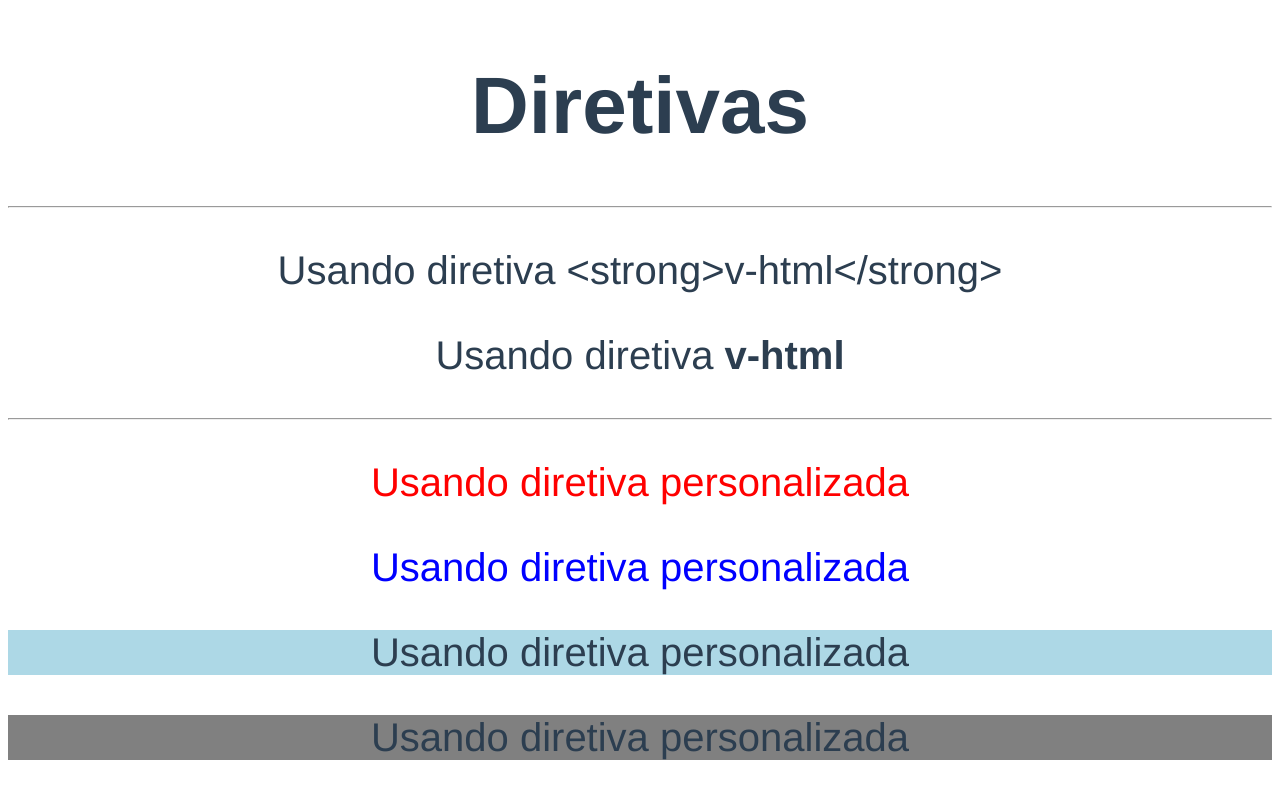
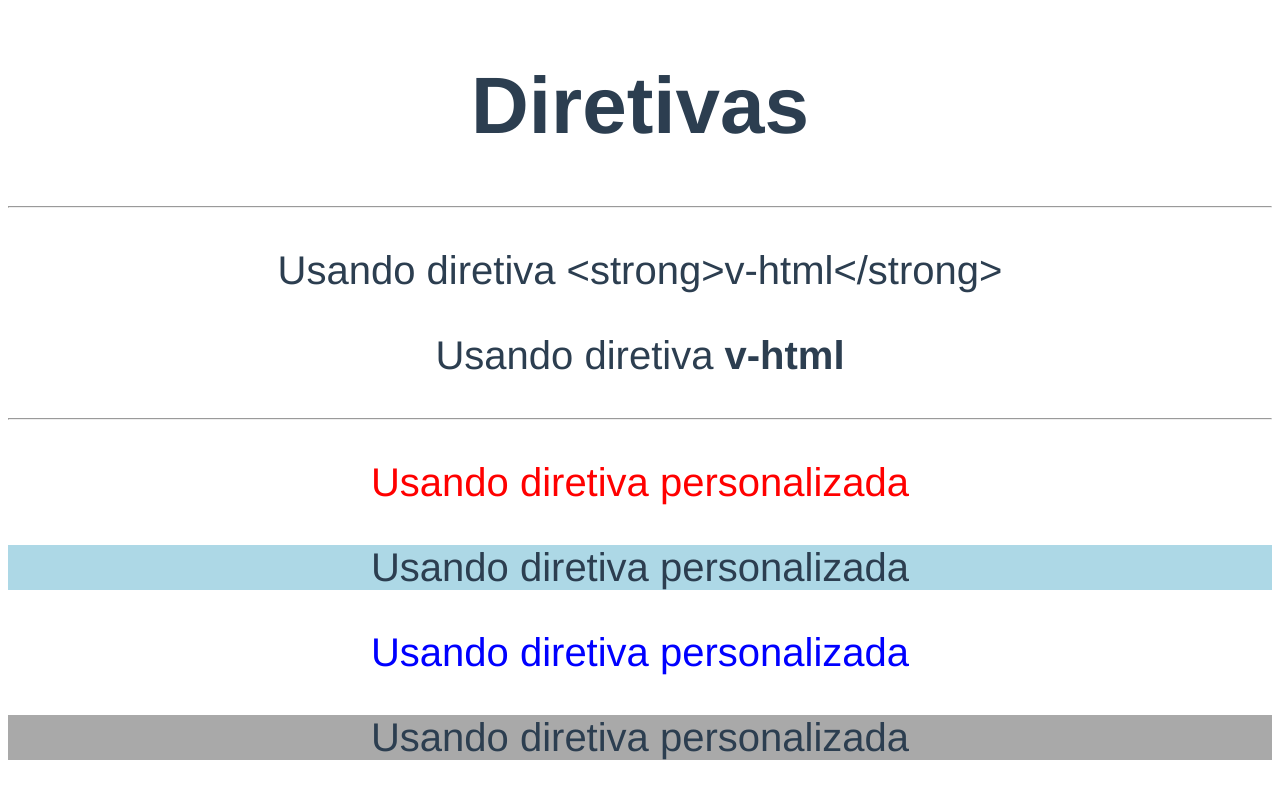
Before and after one commit to lmbaldi/curso-vue, a Vue app in the folder diretivas/diretivas-exercicios/: page / in a window 1280 px wide. Shown: the top 800 px of the page. Built offline with nearby package versions, Linux system fonts and the light colour scheme.

Commit message:
using multiple modifiers

```diff
--- a/diretivas/diretivas-exercicios/src/App.vue
+++ b/diretivas/diretivas-exercicios/src/App.vue
@@ -9,15 +9,17 @@
     <!-- <p v-destaque>Usando diretiva personalizada</p> -->
     <p v-destaque="'red'">Usando diretiva personalizada</p>
 
+    <p v-destaque:fundo="'lightblue'">Usando diretiva personalizada</p>
+
     <p v-destaque.atrasar="cor">Usando diretiva personalizada</p>
 
-    <p v-destaque:fundo="'lightblue'">Usando diretiva personalizada</p>
+    <p v-destaque:fundo.atrasar="'DarkGrey'">Usando diretiva personalizada</p>
 
-    <p v-destaque:fundo.atrasar="'grey'">Usando diretiva personalizada</p>
+    <p v-destaque-local:fundo.atrasar.alternar="'DeepSkyBlue'">
+      Usando diretiva personalizada
+    </p>
 
-    <p v-destaque-local:fundo="'lightblue'">Usando diretiva personalizada</p>
-
-    <p v-destaque-local:fundo.atrasar="'grey'">Usando diretiva personalizada</p>
+    <p v-destaque-local.atrasar.alternar="cor">Usando diretiva personalizada</p>
   </div>
 </template>
 
@@ -27,20 +29,32 @@ export default {
   directives: {
     "destaque-local": {
       bind(el, binding, vnode) {
-        // el.style.backgroundColor = 'lightgreen'
-
+        const aplicarCor = (cor) => {
+          if (binding.arg === "fundo") {
+            el.style.backgroundColor = cor;
+          } else {
+            el.style.color = cor;
+          }
+        };
         let atraso = 0;
         if (binding.modifiers["atrasar"]) atraso = 3000;
 
+        const cor1 = binding.value;
+        const cor2 = "purple";
+        let corAtual = cor1;
+
         setTimeout(() => {
-          if (binding.arg === "fundo") {
-            el.style.backgroundColor = binding.value;
+          if (binding.modifiers["alternar"]) {
+            setInterval(() => {
+              corAtual = corAtual === cor1 ? cor2 : cor1
+              aplicarCor(corAtual);
+            }, 1000);
           } else {
-            el.style.color = binding.value;
+            aplicarCor(binding.value);
           }
         }, atraso);
-      },
-    },
+      }
+    }
   },
   data() {
     return {
```
